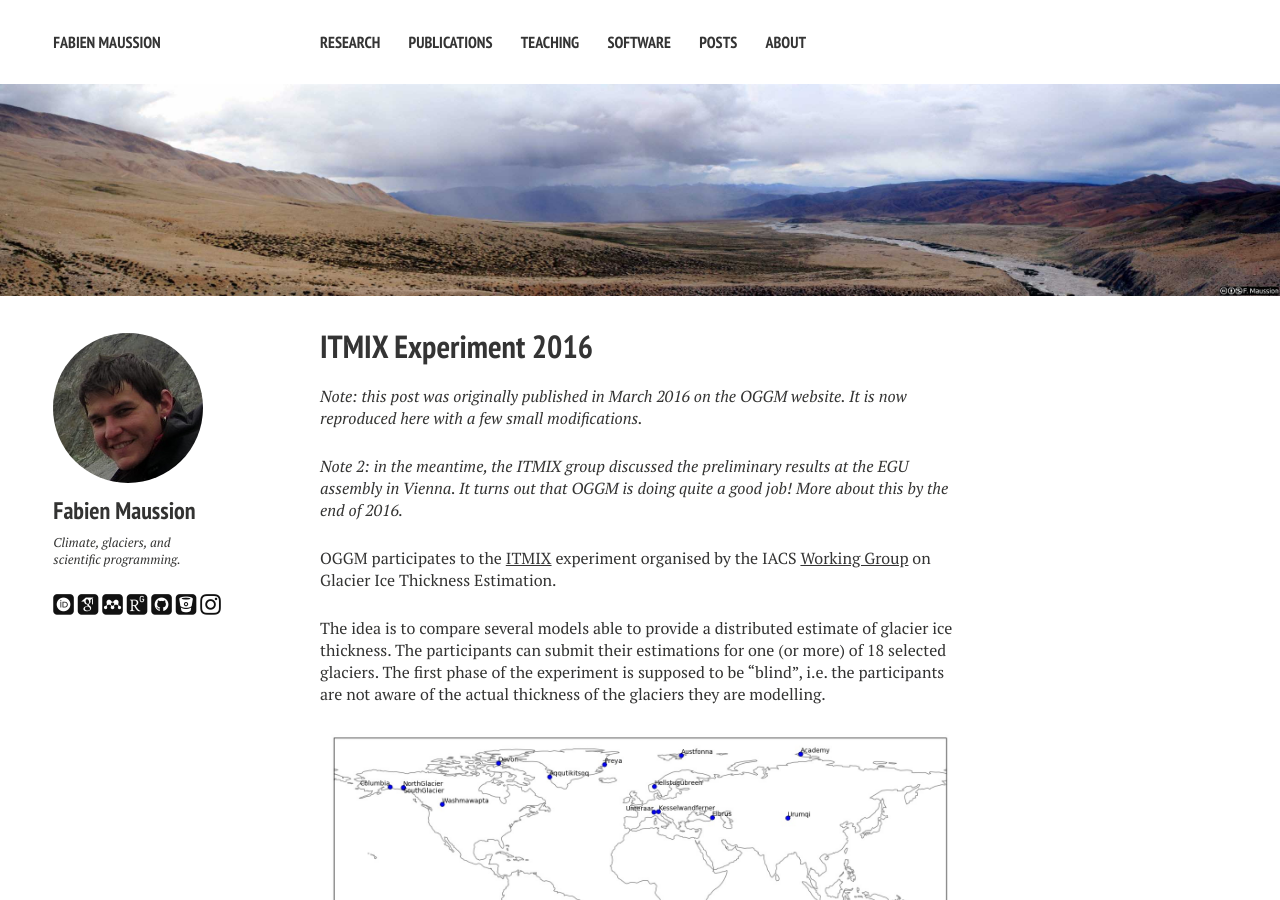
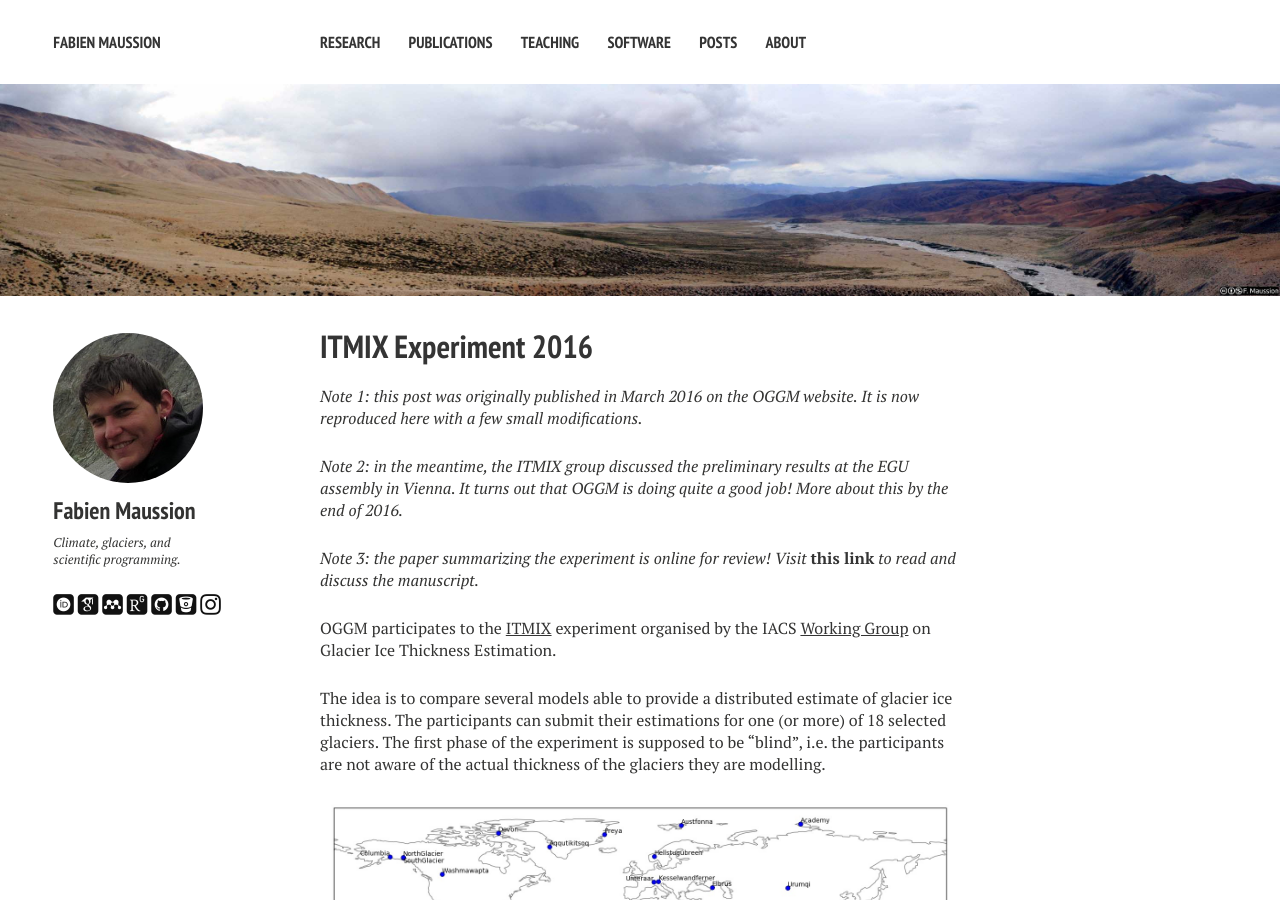
Before and after one commit to fmaussion/fmaussion.github.io, a Jekyll site: the page built from _posts/2016-06-18-itmix-experiment-phase1.md, in a window 1280 px wide and 900 px high. Built offline with Jekyll 4.4.1, drawn with Linux system fonts in a browser that asks for light colours; nearby versions of some CDN libraries; some web fonts are replaced; library files that are not in the unit come from our copies; formulas are drawn with MathJax 3; comment, search, counter and statistics services are not loaded.

Commit message:
added paper

```diff
--- a/_posts/2016-06-18-itmix-experiment-phase1.md
+++ b/_posts/2016-06-18-itmix-experiment-phase1.md
@@ -11,12 +11,16 @@ draft: false
 comments: true
 ---
 
-*Note: this post was originally published in March 2016 on the OGGM
+*Note 1: this post was originally published in March 2016 on the OGGM
 website. It is now reproduced here with a few small modifications.*
 
 *Note 2: in the meantime, the ITMIX group discussed the preliminary results at
 the EGU assembly in Vienna. It turns out that OGGM is doing quite a good job!
 More about this by the end of 2016.*
+
+*Note 3: the paper summarizing the experiment is online for review!* *Visit*
+**[this link](http://www.the-cryosphere-discuss.net/tc-2016-250/)**  *to read
+and discuss the manuscript.*
 
 
 OGGM participates to the [ITMIX][ITMIX] experiment organised by the IACS
```
